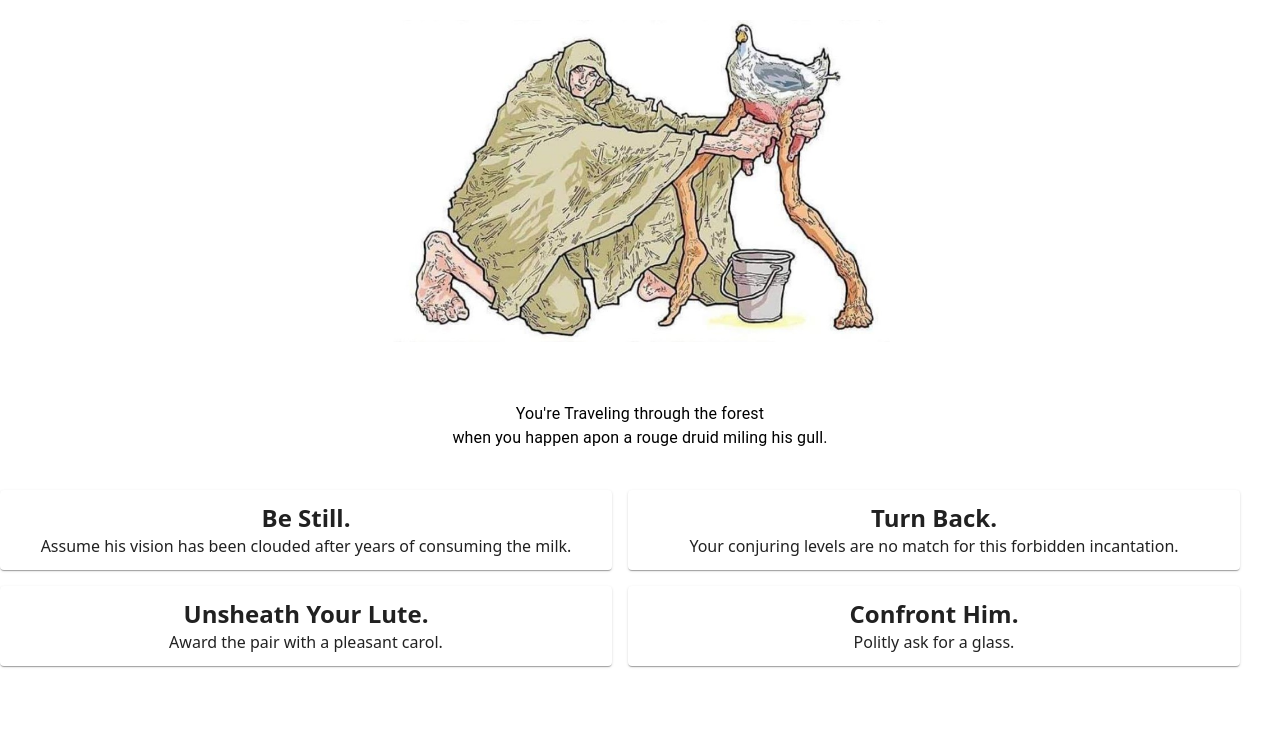
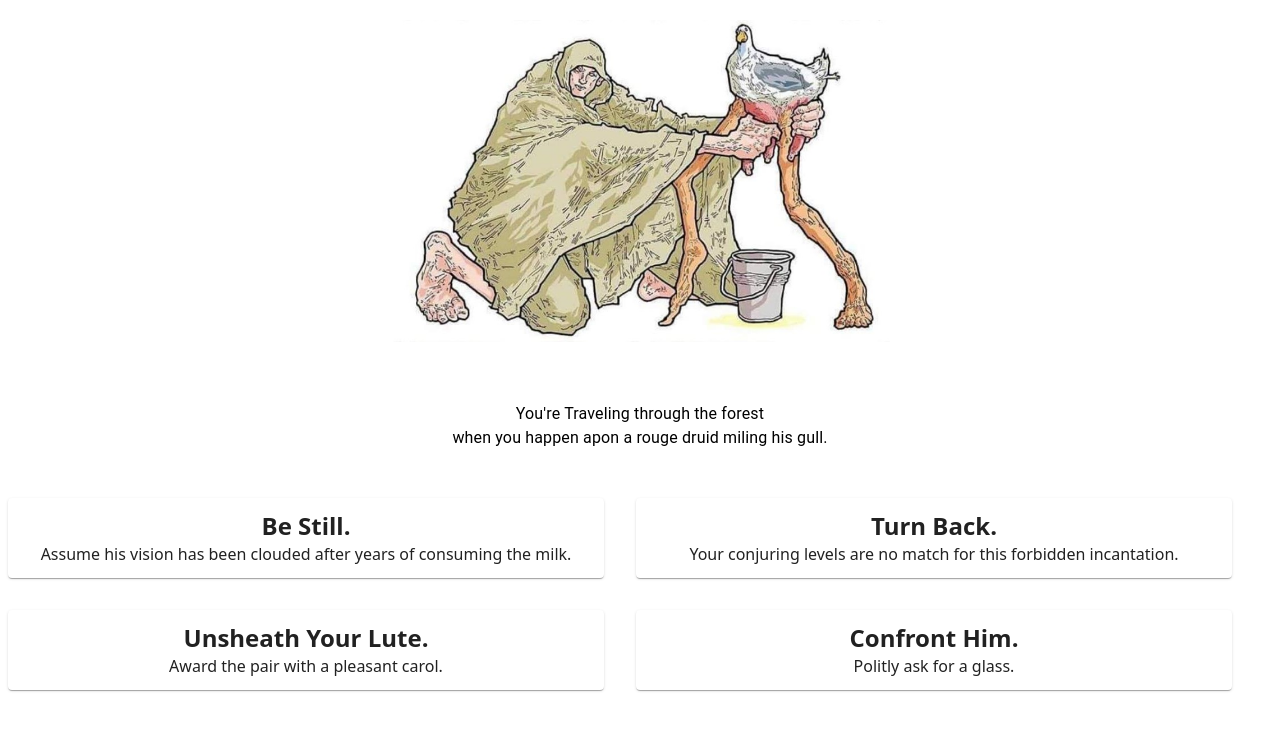
Before and after one commit to CarlJMcGee/the-gull-choice, a Next.js app: page / in a window 1280 px wide. Shown: the top 730 px of the page. Built offline with nearby package versions, Linux system fonts and the light colour scheme.

Commit message:
choice buttons now animated

```diff
--- a/src/components/ChoiceButton/index.tsx
+++ b/src/components/ChoiceButton/index.tsx
@@ -2,6 +2,7 @@ import * as React from "react";
 import Grid from "@mui/material/Grid";
 import Paper from "@mui/material/Paper";
 import Link from "next/link";
+import { motion } from "framer-motion";
 
 export interface IChoiceButtonProps {
   title: string;
@@ -15,15 +16,24 @@ export default function ChoiceButton({
   link,
 }: IChoiceButtonProps) {
   return (
-    <>
-      <Grid item xs={6} className="flex justify-center">
-        <Link href={link} className="w-full">
-          <Paper className="w-full bg-slate-400 p-3 text-white">
+    <Grid item xs={6} className="flex justify-center">
+      <Link href={link} className="m-2 w-full">
+        <motion.div
+          initial={{ scale: "80%", opacity: 0 }}
+          animate={{ scale: "100%", opacity: 100 }}
+          transition={{ type: "spring", bounce: 0.5, delay: 0.2 }}
+          whileHover={{
+            scale: "110%",
+            // color: "#374053",
+            transition: { type: "tween", duration: 0.3 },
+          }}
+        >
+          <Paper className="w-full bg-slate-400 p-3 text-white hover:bg-slate-700">
             <h3 className="text-2xl font-bold">{title}</h3>
             <p>{body}</p>
           </Paper>
-        </Link>
-      </Grid>
-    </>
+        </motion.div>
+      </Link>
+    </Grid>
   );
 }
--- a/src/components/Prompt/index.tsx
+++ b/src/components/Prompt/index.tsx
@@ -17,7 +17,7 @@ export default function Prompt({ prompt, choices, linkHead }: IPromptProps) {
         className="flex flex-col"
         initial={{ y: -50, opacity: 0 }}
         animate={{ y: 0, opacity: 100 }}
-        transition={{ type: "spring", bounce: 0.5 }}
+        transition={{ type: "tween", duration: 0.5 }}
       >
         <div className="m-10 flex flex-col justify-center text-center">
           <Typography className="text-4xl">
```
